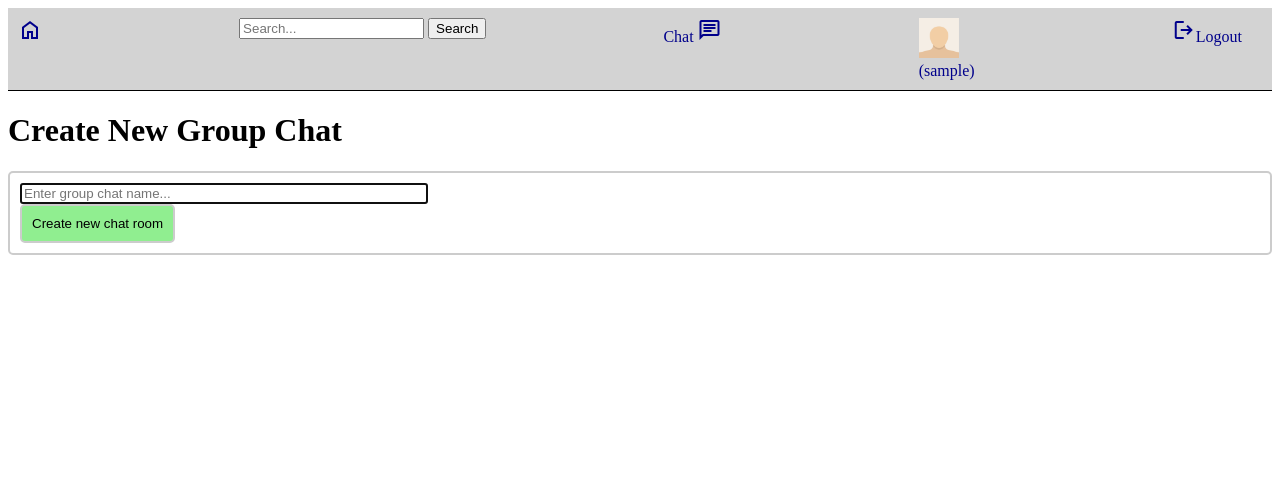
After one commit to svvoii/ft_transcendence, a Django app: page /chat/chat/new_groupchat/ in a window 1280 px wide. The commit adds this page. Shown: the top 495 px of the page. Run offline with Django 5.2, Linux system fonts and the light colour scheme; the visitor is signed in with stand-in values (Sample User, id 1); data that the repository does not hold is empty; some libraries are stand-ins or nearby versions.

Commit message:
At this point the chat feature is functional and works well. There is a public-chat for everyone, users can create group-chats as well as initiate direct chat-rooms with other users. Blocking feature is not implemented yet.

```diff
--- a/_main_project/a_chat/consumers.py
+++ b/_main_project/a_chat/consumers.py
@@ -93,6 +93,7 @@ class ChatConsumer(WebsocketConsumer):
 
 		context = {
 			'online_count': online_count,
+			'chat_room': self.room,
 		}
 		# html = render_to_string('a_chat/partials/online_count_p.html', context=context)
 		html = render_to_string('a_chat/partials/online_count.html', context=context)
--- a/_main_project/a_chat/forms.py
+++ b/_main_project/a_chat/forms.py
@@ -1,7 +1,7 @@
 from django import forms
 from django.forms import ModelForm
 
-from .models import Message
+from .models import Message, ChatRoom
 
 
 class ChatMessageCreateForm(ModelForm):
@@ -19,3 +19,35 @@ class ChatMessageCreateForm(ModelForm):
 		labels = {
 			'msg_content': '',
 		}
+
+
+class NewGroupChatForm(ModelForm):
+	class Meta:
+		model = ChatRoom
+		fields = ['groupchat_name']
+		widgets = {
+			'groupchat_name': forms.TextInput(attrs={
+				'placeholder': 'Enter group chat name...',
+				'maxlength': '128',
+				'autofocus': True,
+				'style': 'width: 400px;'
+			}),
+		}
+		labels = {
+			'groupchat_name': '',
+		}
+
+
+class ChatRoomEditForm(ModelForm):
+	class Meta:
+		model = ChatRoom
+		fields = ['groupchat_name']
+		widgets = {
+			'groupchat_name': forms.TextInput(attrs={
+				'placeholder': 'Enter group chat name...',
+				'maxlength': '128',
+			}),
+		}
+		labels = {
+			'groupchat_name': '',
+		}
--- a/_main_project/a_chat/models.py
+++ b/_main_project/a_chat/models.py
@@ -6,6 +6,8 @@ import shortuuid
 # The following model / db table will be storing chatrooms.
 class ChatRoom(models.Model):
 	room_name = models.CharField(max_length=128, unique=True, default=shortuuid.uuid)
+	groupchat_name = models.CharField(max_length=128, null=True, blank=True)
+	admin = models.ForeignKey(Account, related_name='group_chats', blank=True, null=True, on_delete=models.SET_NULL)
 	users_online = models.ManyToManyField(Account, related_name='online_in_rooms', blank=True)
 	members = models.ManyToManyField(Account, related_name='chat_rooms', blank=True)
 	is_private = models.BooleanField(default=False)
--- /dev/null
+++ b/_main_project/a_chat/templates/a_chat/create_groupchat.html
@@ -0,0 +1,33 @@
+{% extends 'layout.html' %}
+
+
+{% block content %}
+
+<style>
+	.button {
+		padding: 10px;
+		border-radius: 5px;
+		background-color: lightgreen;
+		border: 2px solid #ccc;
+		box-sizing: border-box;
+	}
+
+	.input-field {
+		padding: 10px;
+		border-radius: 5px;
+		border: 2px solid #ccc;
+		box-sizing: border-box;
+	}
+</style>
+
+<h1>Create New Group Chat</h1>
+
+<form class="input-field" method="POST">
+	{% csrf_token %}
+	{{ form }}
+
+	<button class="button" type="submit">Create new chat room</button>
+</form>
+
+
+{% endblock %}
--- a/_main_project/a_chat/urls.py
+++ b/_main_project/a_chat/urls.py
@@ -1,5 +1,5 @@
 from django.urls import path
-from .views import chat_view, get_or_create_chatroom
+from .views import chat_view, get_or_create_chatroom, create_groupchat, chatroom_edit_view, chatroom_delete_view, chatroom_leave_view
 
 
 app_name = 'a_chat'
@@ -7,5 +7,9 @@ app_name = 'a_chat'
 urlpatterns = [
 	path('', chat_view, name='chat'),
 	path('chat/<username>', get_or_create_chatroom, name='start-chat'),
-	path('chat/room/<room_name>', chat_view, name='chat_room'),
+	path('chat/room/<room_name>', chat_view, name='chat-room'),
+	path('chat/new_groupchat/', create_groupchat, name='new-groupchat'),
+	path('chat/edit/<room_name>', chatroom_edit_view, name='edit-chatroom'),
+	path('chat/delete/<room_name>', chatroom_delete_view, name='delete-chatroom'),
+	path('chat/leave/<room_name>', chatroom_leave_view, name='leave-chatroom'),
 ]
--- a/_main_project/a_chat/views.py
+++ b/_main_project/a_chat/views.py
@@ -1,9 +1,10 @@
 from django.shortcuts import render, redirect, get_object_or_404
 from django.contrib.auth.decorators import login_required
 from django.http import Http404
+from django.contrib import messages
 
 from .models import ChatRoom, Message
-from .forms import ChatMessageCreateForm
+from .forms import ChatMessageCreateForm, NewGroupChatForm, ChatRoomEditForm
 from a_user.models import Account
 
 
@@ -22,8 +23,19 @@ def chat_view(request, room_name='public-chat'):
 				otehr_user = member
 				break
 
-	# if request.method == 'POST':
-	# if request.headers.get('HX-Request') == 'true':
+	if chat_room.groupchat_name:
+		if request.user not in chat_room.members.all():
+				chat_room.members.add(request.user)
+
+			# The following logic requires the email verification feature to be implemented...
+			# if request.user.emailaddress_set.filter(verified=True).exists():
+			# 	chat_room.members.add(request.user)
+			# else:
+			# 	messages.warning(request, 'You need to verify your email address to join this group chat.')
+			# 	return redirect('a_user:profile')
+
+	# if request.method == 'POST': # same as below
+	# if request.headers.get('HX-Request') == 'true': # same as below
 	if request.htmx:
 		form = ChatMessageCreateForm(request.POST)
 		if form.is_valid():
@@ -70,4 +82,84 @@ def get_or_create_chatroom(request, username):
 		room = ChatRoom.objects.create(is_private=True)
 		room.members.add(request.user, other_user)
 
-	return redirect('a_chat:chat_room', room.room_name)
+	return redirect('a_chat:chat-room', room.room_name)
+
+
+@login_required
+def create_groupchat(request):
+	form = NewGroupChatForm()
+
+	if request.method == 'POST':
+		form = NewGroupChatForm(request.POST)
+		if form.is_valid():
+			new_groupchat = form.save(commit=False)
+			new_groupchat.admin = request.user
+			new_groupchat.save()
+			new_groupchat.members.add(request.user)
+			return redirect('a_chat:chat-room', new_groupchat.room_name)
+
+	context = {
+		'form': form,
+	}
+	return render(request, 'a_chat/create_groupchat.html', context)
+
+
+@login_required
+def chatroom_edit_view(request, room_name):
+	chat_room = get_object_or_404(ChatRoom, room_name=room_name)
+	if request.user != chat_room.admin:
+		raise Http404()
+
+	form = ChatRoomEditForm(instance=chat_room)
+
+	if request.method == 'POST':
+		form = ChatRoomEditForm(request.POST, instance=chat_room)
+		if form.is_valid():
+			form.save()
+
+			remove_members = request.POST.getlist('remove_members')
+			for member_id in remove_members:
+				member = Account.objects.get(id=member_id)
+				chat_room.members.remove(member)
+
+			return redirect('a_chat:chat-room', room_name=room_name)
+
+	context = {
+		'form': form,
+		'chat_room': chat_room,
+	}
+	return render(request, 'a_chat/chatroom_edit.html', context)
+
+
+@login_required
+def chatroom_delete_view(request, room_name):
+	chat_room = get_object_or_404(ChatRoom, room_name=room_name)
+	if request.user != chat_room.admin:
+		raise Http404()
+
+	if request.method == 'POST':
+		chat_room.delete()
+		messages.success(request, 'Group chat deleted successfully.')
+		return redirect('home')
+
+	context = {
+		'chat_room': chat_room,
+	}
+	return render(request, 'a_chat/chatroom_delete.html', context)
+
+
+@login_required
+def chatroom_leave_view(request, room_name):
+	chat_room = get_object_or_404(ChatRoom, room_name=room_name)
+	if request.user not in chat_room.members.all():
+		raise Http404()
+
+	if request.method == 'POST':
+		chat_room.members.remove(request.user)
+		messages.success(request, 'You have left the group chat.')
+		return redirect('home')
+
+	context = {
+		'chat_room': chat_room,
+	}
+	return render(request, 'a_chat/chatroom_leave.html', context)
--- a/_main_project/a_friends/templates/a_friends/friend_list.html
+++ b/_main_project/a_friends/templates/a_friends/friend_list.html
@@ -46,12 +46,12 @@
 {% if friends %}
 	{% for friend in friends %}
 		<div class="friend-card">
-			<a href="{% url 'user:profile' user_id=friend.0.pk %}">
+			<a href="{% url 'a_user:profile' user_id=friend.0.pk %}">
 				<img src="{{ friend.0.profile_image.url }}" alt="profile_image">
 			</a>
 
 			<div>
-				<a href="{% url 'user:profile' user_id=friend.0.pk %}">
+				<a href="{% url 'a_user:profile' user_id=friend.0.pk %}">
 					<h4>{{ friend.0.username|truncatechars:50 }}</h4>
 				</a>
 
--- a/_main_project/a_friends/templates/a_friends/friend_requests.html
+++ b/_main_project/a_friends/templates/a_friends/friend_requests.html
@@ -5,10 +5,10 @@
 
 {% if friend_requests_count %}
 	{% for request in friend_requests_count %}
-		<a href="{% url 'user:profile' user_id=request.sender.id %}">
+		<a href="{% url 'a_user:profile' user_id=request.sender.id %}">
 			<img src="{{request.sender.profile_image.url}}" alt="">
 		</a>
-		<a href="{% url 'user:profile' user_id=request.sender.id %}">
+		<a href="{% url 'a_user:profile' user_id=request.sender.id %}">
 			<h4>{{request.sender.username}}</h4>
 		</a>
 	{% endfor %}
--- a/_main_project/a_user/templates/a_user/search_results.html
+++ b/_main_project/a_user/templates/a_user/search_results.html
@@ -34,11 +34,11 @@
 
 	{% for account in accounts %}
 		<div class="card">
-			<a href="{% url 'user:profile' user_id=account.0.id %}">
+			<a href="{% url 'a_user:profile' user_id=account.0.id %}">
 				<img src="{{ account.0.profile_image.url }}" alt="profile_image">
 			</a>
 
-			<a href="{% url 'user:profile' user_id=account.0.id %}">
+			<a href="{% url 'a_user:profile' user_id=account.0.id %}">
 				<h4>{{ account.0.username }}</h4>
 				{% if account.1 %}
 					<a href="#">Send a Message (debug.. future functionality)</a>
--- a/_main_project/templates/header.html
+++ b/_main_project/templates/header.html
@@ -26,16 +26,12 @@
 		<input type="text" name="q" id="id_q_large" placeholder="Search...">
 		<input type="submit" value="Search">
 	</form>
-{% comment %}
-	<a href="/profile" title="PROFILE"> <img src="{% static 'images/smile_32-32.png' %}"></a>
-{% endcomment %}
 
 	{% if request.user.is_authenticated %}
-		<a href="{% url 'user:profile' user_id=request.user.id %}" title="PROFILE">
-			<img src="{{ request.user.profile_image.url }}" alt="LOGO" width="40" height="40">
-			{{ request.user.username }}
-		</a>
 
+	{% comment %}
+CHAT DROPDOWN
+	{% endcomment %}
 		<div x-data="{ dropdownChatOpen: false }" class="">
 			<a href="#" @click="dropdownChatOpen = !dropdownChatOpen" @click.away="dropdownChatOpen = false" title="CHAT">
 				Chat <span class="material-symbols-outlined">chat</span>
@@ -45,23 +41,54 @@
 				x-transition:enter-start="opacity-0 -translate-y-5 scale-90"
 				x-transition:enter-end="opacity-100 translate-y-0 scale-100">
 				<ul class="">
-					<li><a href="{% url 'chat:chat' %}">Public Chat</a></li>
+					<li><a href="{% url 'a_chat:chat' %}">Public Chat</a></li>
+
 					{% for chatroom in request.user.chat_rooms.all  %}
+						{% if chatroom.groupchat_name %}
+							<li>
+								<a href="{% url 'a_chat:chat-room' chatroom.room_name %}">
+									{{ chatroom.groupchat_name }}
+								</a>
+							</li>
+						{% endif %}
+
 						{% if chatroom.is_private %}
 							{% for member in chatroom.members.all %}
 								{% if member != user %}
-									<li><a href="{% url 'chat:chat_room' chatroom.room_name %}">{{ member.username }}</a></li>
+									<li><a href="{% url 'a_chat:chat-room' chatroom.room_name %}">{{ member.username | slice:":10" }}</a></li>
 								{% endif %}
 							{% endfor %}
 						{% endif %}
 					{% endfor %}
+
+					<li><a href="{% url 'a_chat:new-groupchat' %}">Create Group Chat</a></li>
+				</ul>
+			</div>
+		</div>
+
+	{% comment %}
+PROFILE DROPDOWN
+	{% endcomment %}
+		<div x-data="{ dropdownOpen: false }" class="">
+			<a href="#" @click="dropdownOpen = !dropdownOpen" @click.away="dropdownOpen = false" title="PROFILE">
+				<img src="{{ request.user.profile_image.url }}" alt="LOGO" width="40" height="40">
+			</br>({{ request.user.username }})
+			</a>
+			<div x-show="dropdownOpen" x-cloak class=""
+				x-transition:enter="duration-300 ease-out"
+				x-transition:enter-start="opacity-0 -translate-y-5 scale-90"
+				x-transition:enter-end="opacity-100 translate-y-0 scale-100"
+			>
+				<ul class="">
+					<li><a href="{% url 'a_user:profile' user_id=request.user.id %}" title="PROFILE">
+						My profile ({{ request.user.username }})
+					</a></li>
+					<li><a href="{% url 'a_user:edit' user_id=request.user.id %}">Edit Profile</a></li>
+					<li><a href="{% url 'password_change' %}">Change password</a></li>
 				</ul>
 			</div>
 		</div>
 {% comment %}
-		<a href="{% url 'chat:chat' %}" title="CHAT">
-			<span class="material-symbols-outlined">chat</span> Chat
-		</a>
 {% endcomment %}
 
 		<a href="{% url 'logout' %}" title="LOGOUT"> <span class="material-symbols-outlined">logout</span>Logout</a>
```
Also changed, not shown: _main_project/a_chat/templates/a_chat/chat.html (+30 -0 lines), _main_project/a_chat/templates/a_chat/chatroom_delete.html (added, +17 -0 lines), _main_project/a_chat/templates/a_chat/chatroom_edit.html (added, +32 -0 lines), _main_project/a_chat/templates/a_chat/chatroom_leave.html (added, +17 -0 lines), _main_project/a_chat/templates/a_chat/partials/online_count.html (+20 -2 lines), _main_project/a_user/templates/a_user/profile.html (+8 -8 lines).
